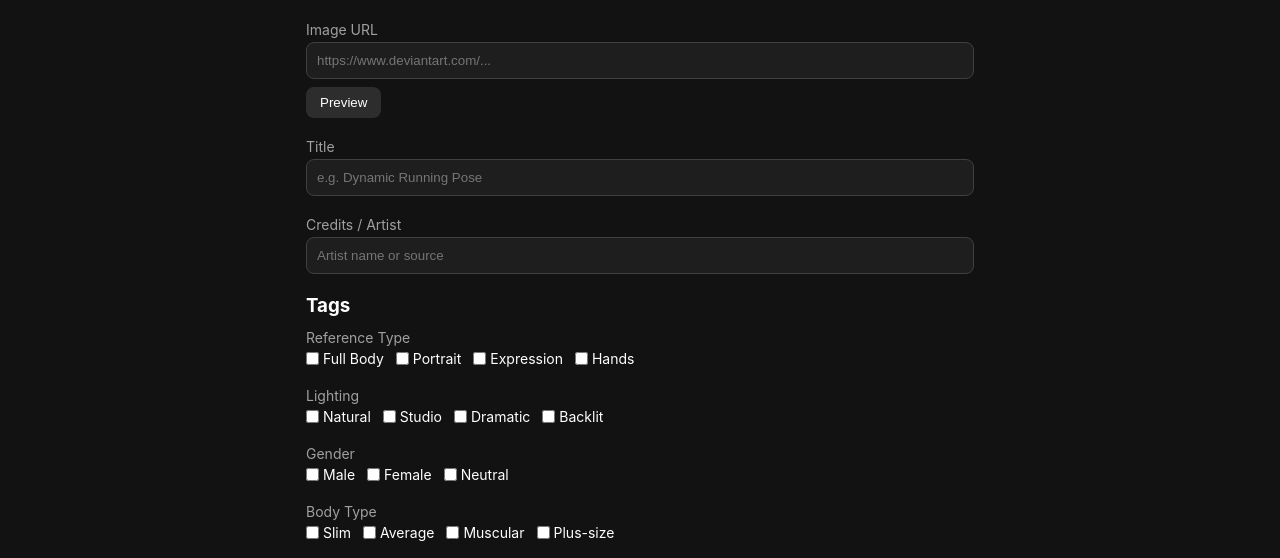
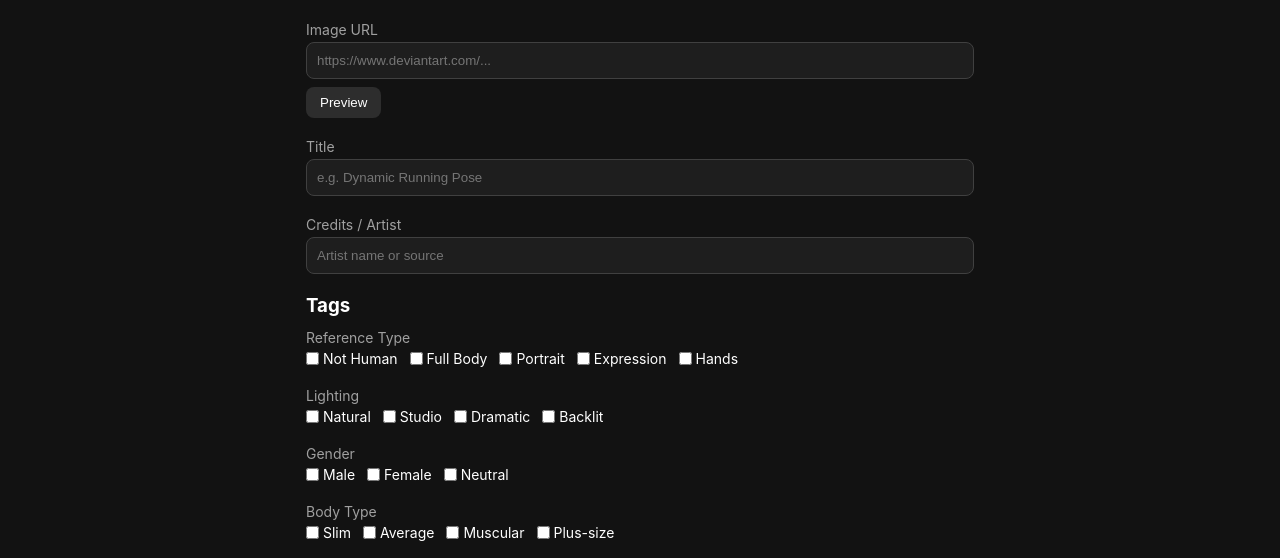
Before and after one commit to bugsg4rden/VibeCode, a plain HTML site: page submit.html in a window 1280 px wide. Shown: the part 208-766 px from the top of the page. Drawn offline with Linux system fonts and the light colour scheme; sample sign-in values are in the browser's storage.

Commit message:
feat: Add 'Not Human' option to reference type filter in admin and submit pages

```diff
--- a/submit.html
+++ b/submit.html
@@ -55,6 +55,7 @@
 
         <label>Reference Type</label>
         <div class="tag-group" id="tag-type">
+          <label><input type="checkbox" value="not-human"> Not Human</label>
           <label><input type="checkbox" value="full-body"> Full Body</label>
           <label><input type="checkbox" value="portrait"> Portrait</label>
           <label><input type="checkbox" value="expression"> Expression</label>
```
Also changed, not shown: admin.html (+1 -0 lines).
